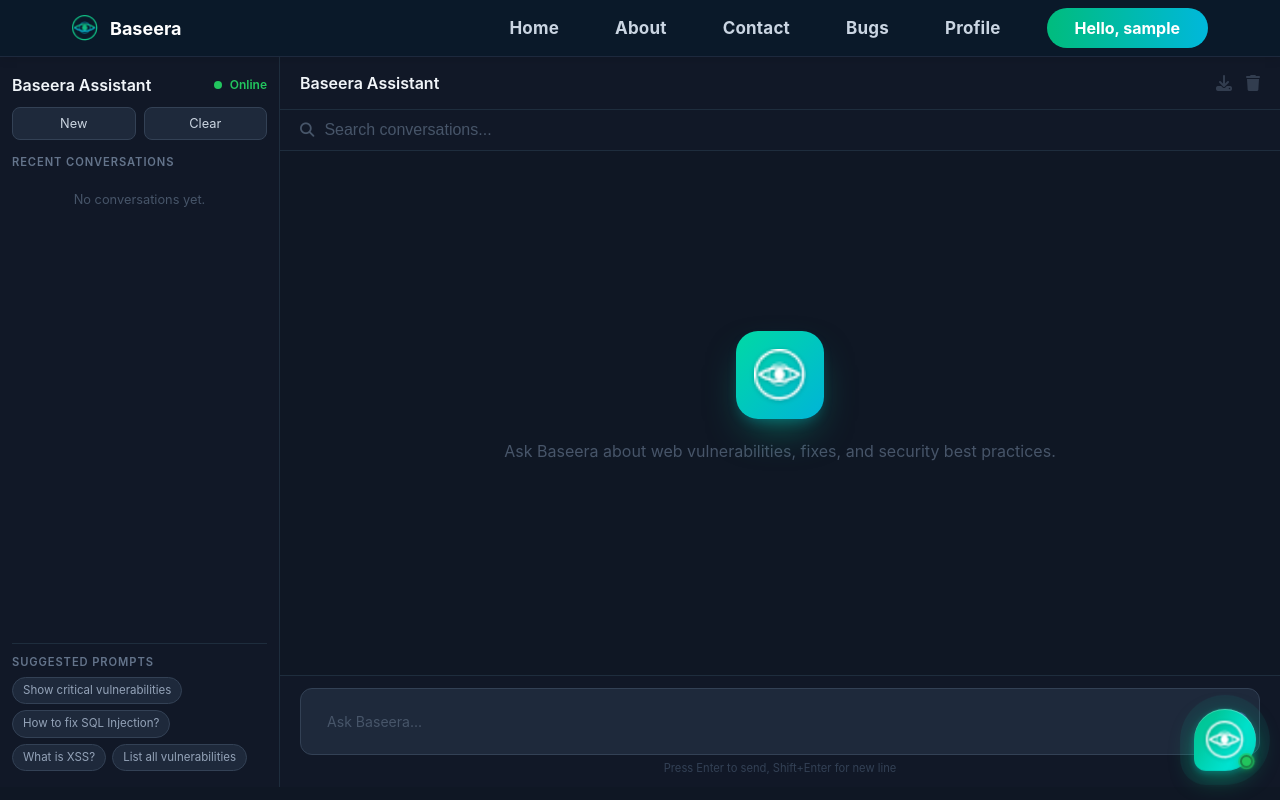
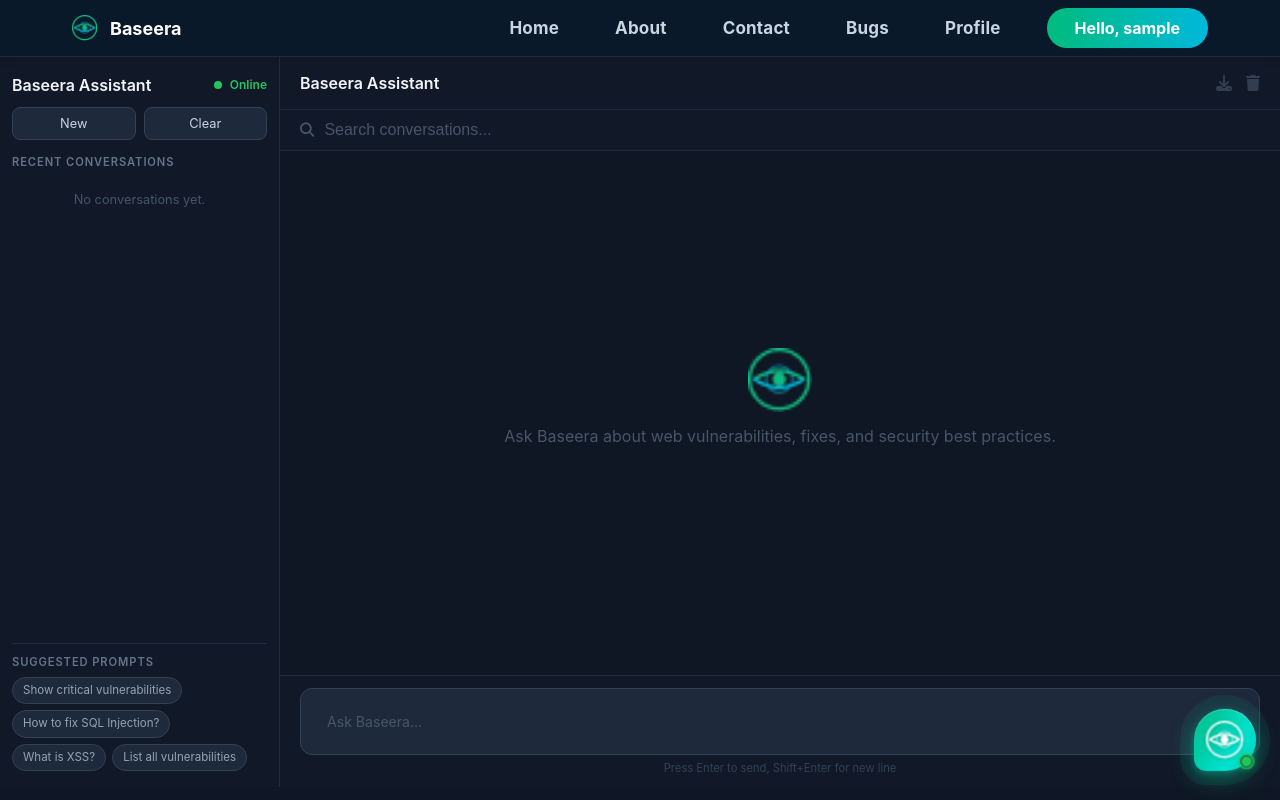
Before and after one commit to 0xmarvul/Baseera_, a React (Vite) app in the folder frontend/: page /ai-chatbot in a window 1280 px wide. Built offline with nearby package versions, Linux system fonts and the light colour scheme; sample sign-in values are in the browser's storage.

Commit message:
Revert "ui(chat): brand the welcome icon in both chats"
This reverts commit 4d9bf3fd1884c9753521ccf100fcd7d44e1b230c.

```diff
--- a/frontend/src/components/BaseeraFloatingChat.css
+++ b/frontend/src/components/BaseeraFloatingChat.css
@@ -391,30 +391,6 @@
   opacity: 0.5;
 }
 
-/* Gradient-square logo badge — matches the navbar treatment so the
-   welcome state feels branded, not faded. */
-.baseera-widget-empty-badge {
-  width: 64px;
-  height: 64px;
-  border-radius: 16px;
-  background: linear-gradient(135deg, #00d9a5 0%, #00b4d8 100%);
-  display: flex;
-  align-items: center;
-  justify-content: center;
-  box-shadow:
-    0 12px 28px -10px rgba(0, 217, 165, 0.45),
-    0 4px 10px -4px rgba(0, 184, 219, 0.35);
-  margin-bottom: 4px;
-}
-.baseera-widget-empty-badge img {
-  width: 36px;
-  height: 36px;
-  object-fit: contain;
-  /* Force white so the colored logo PNG reads as a clean white mark on
-     the teal gradient — same trick the navbar uses. */
-  filter: brightness(0) invert(1) drop-shadow(0 1px 2px rgba(0,0,0,0.25));
-}
-
 /* ── Message rows ── */
 .baseera-widget-msg {
   display: flex;
--- a/frontend/src/components/BaseeraFloatingChat.jsx
+++ b/frontend/src/components/BaseeraFloatingChat.jsx
@@ -406,9 +406,7 @@ ${faviconHtml}
           <div className="baseera-widget-messages">
             {messages.length === 0 && !isTyping && (
               <div className="baseera-widget-empty">
-                <div className="baseera-widget-empty-badge">
-                  <img src={baseeraLogo} alt="Baseera" />
-                </div>
+                <img src={baseeraLogo} alt="Baseera" className="baseera-widget-empty-logo" />
                 <span>Ask Baseera about web vulnerabilities, fixes, and security best practices.</span>
               </div>
             )}
--- a/frontend/src/pages/AIChatbot.css
+++ b/frontend/src/pages/AIChatbot.css
@@ -392,38 +392,6 @@
   height: 64px;
 }
 
-/* Branded gradient logo badge — matches the navbar treatment so the
-   welcome state actually looks like Baseera, not a faded raw PNG. */
-.chat-empty-badge {
-  width: 88px;
-  height: 88px;
-  border-radius: 22px;
-  background: linear-gradient(135deg, #00d9a5 0%, #00b4d8 100%);
-  display: flex;
-  align-items: center;
-  justify-content: center;
-  box-shadow:
-    0 18px 40px -14px rgba(0, 217, 165, 0.50),
-    0 6px 14px -6px rgba(0, 184, 219, 0.40);
-  margin-bottom: 8px;
-  position: relative;
-}
-/* Soft outer halo */
-.chat-empty-badge::after {
-  content: '';
-  position: absolute;
-  inset: -10px;
-  border-radius: inherit;
-  background: radial-gradient(circle, rgba(0, 217, 165, 0.18), transparent 70%);
-  z-index: -1;
-}
-.chat-empty-badge img {
-  width: 52px;
-  height: 52px;
-  object-fit: contain;
-  filter: brightness(0) invert(1) drop-shadow(0 1px 2px rgba(0, 0, 0, 0.25));
-}
-
 /* Individual messages */
 .chat-message {
   display: flex;
--- a/frontend/src/pages/AIChatbot.jsx
+++ b/frontend/src/pages/AIChatbot.jsx
@@ -638,8 +638,8 @@ ${faviconHtml}
           <div className="chat-messages">
             {messages.length === 0 && !isTyping && (
               <div className="chat-empty">
-                <div className="chat-empty-badge">
-                  <img src={baseeraLogo} alt="Baseera" />
+                <div className="chat-empty-icon">
+                  <img src={baseeraLogo} alt="Baseera" style={{ width: '64px', height: '64px' }} />
                 </div>
                 <p>Ask Baseera about web vulnerabilities, fixes, and security best practices.</p>
               </div>
```
